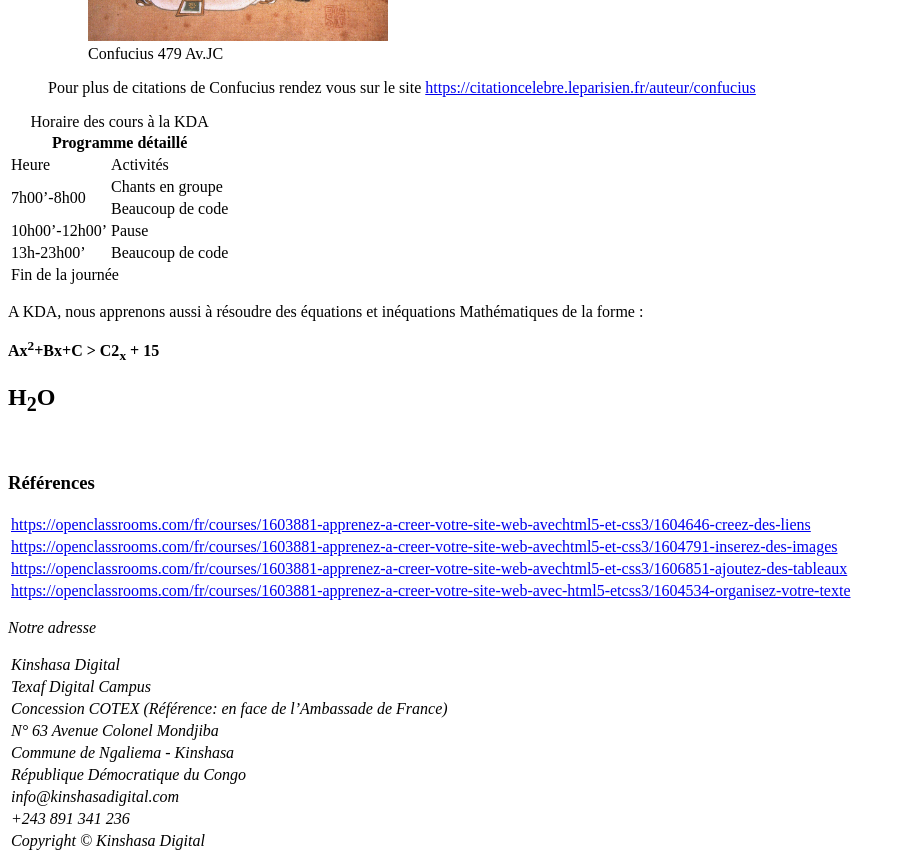
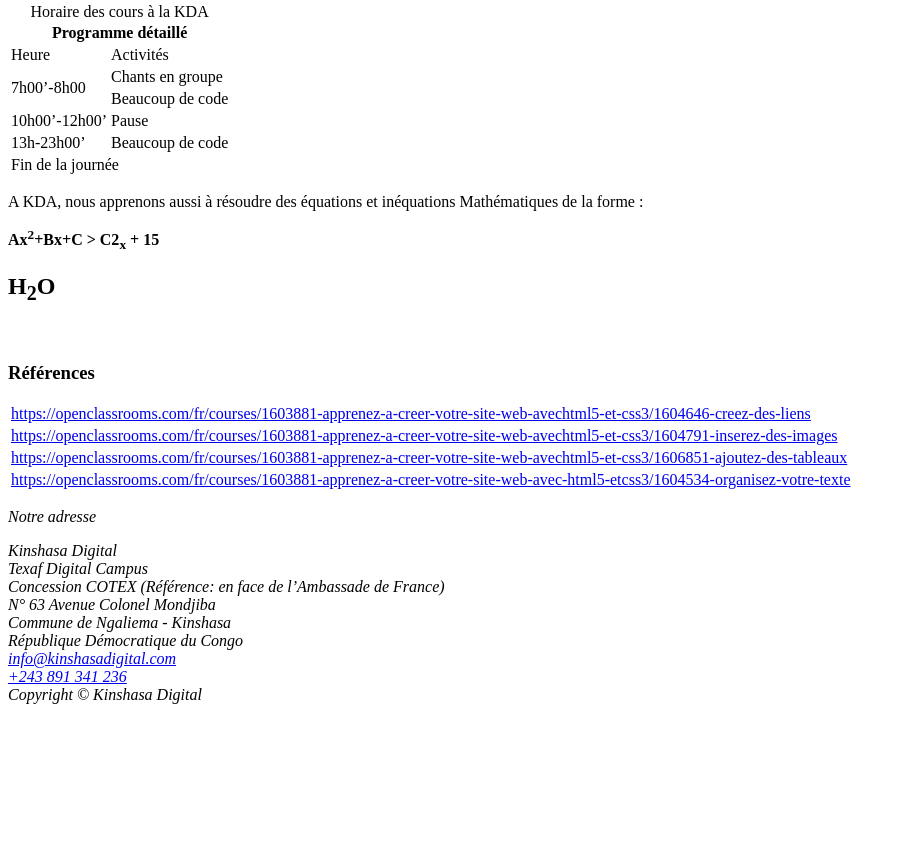
Before and after one commit to Meshak-okonda/projet2KDA, a plain HTML site: page index.html in a window 1280 px wide. Shown: the part 1110-1971 px from the top of the page, without its empty margins (0-905 px from the left). After the commit the page ends 1822 px from the top, so only its background shows below. Drawn offline with Linux system fonts and the light colour scheme.

Commit message:
Update index.html

```diff
--- a/index.html
+++ b/index.html
@@ -8,10 +8,11 @@
 </head>
 <body>
     <header>
-        <img src="imgs/logo_KDA.jpg" alt="logo_Kinshasa_Digital_Academie" width="300" height="200">
+        <img src="imgs/logo_KDA.jpg" alt="logo_Kinshasa_Digital_Academie" width="160" height="100">
     </header>
+
     <main>
-        <h4> Bienvenu à KDA </h4>
+        <p>Bienvenu à KDA</p>
         <p>KDA est un un <strong>centre de formation</strong> professionnel offrant une formation intensive au apprenant
         dans le but :</p>
         <ol>
@@ -80,22 +81,20 @@
             <tr><td><a href="https://openclassrooms.com/fr/courses/1603881-apprenez-a-creer-votre-site-web-avec-html5-etcss3/1604534-organisez-votre-texte">https://openclassrooms.com/fr/courses/1603881-apprenez-a-creer-votre-site-web-avec-html5-etcss3/1604534-organisez-votre-texte</a></td></tr>
         </table>
     </main>
+
     <footer>
-
-    </footer>
         <address>
          <p>Notre adresse</p>
-         <table>
-             <tr><td>Kinshasa Digital</td></tr>
-             <tr><td>Texaf Digital Campus</td></tr>
-             <tr><td>Concession COTEX (Référence: en face de l’Ambassade de France)</td></tr>
-             <tr><td>N° 63 Avenue Colonel Mondjiba</td></tr>
-             <tr><td>Commune de Ngaliema - Kinshasa</td></tr>
-             <tr><td>République Démocratique du Congo</td></tr>
-             <tr><td>info@kinshasadigital.com</td></tr>
-             <tr><td>+243 891 341 236</td></tr>
-             <tr><td>Copyright © Kinshasa Digital</td></tr>
-         </table>
+             Kinshasa Digital <br>
+             Texaf Digital Campus <br>
+             Concession COTEX (Référence: en face de l’Ambassade de France) <br>
+             N° 63 Avenue Colonel Mondjiba <br>
+             Commune de Ngaliema - Kinshasa <br>
+             République Démocratique du Congo <br>
+             <a href="mailto:info@kinshasadigital.com">info@kinshasadigital.com</a> <br>
+             <a href="tel:+243891341236">+243 891 341 236</a> <br>
+             Copyright © Kinshasa Digital
         </address>
+    </footer>
 </body>
 </html>
```
